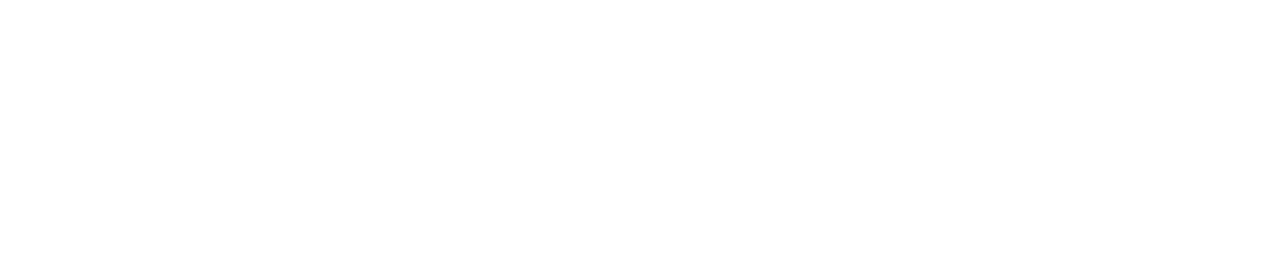
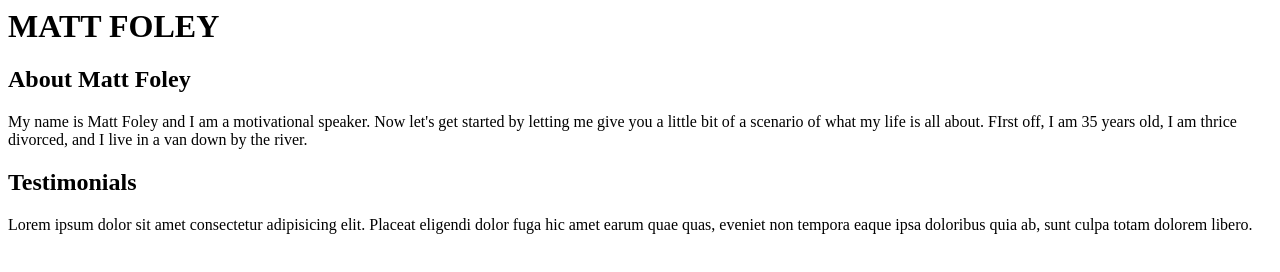
Before and after one commit to aujohnson/SNL-Site-Skit, a plain HTML site: page index.html in a window 1280 px wide. Drawn offline with Linux system fonts and the light colour scheme.

Commit message:
Added basic text

```diff
--- a/index.html
+++ b/index.html
@@ -4,6 +4,13 @@
     <title>SNL Site</title>
 </head>
 <body>
+    <h1>MATT FOLEY</h1>
+
+    <h2>About Matt Foley</h2>
+    <p>My name is Matt Foley and I am a motivational speaker. Now let's get started by letting me give you a little bit of a scenario of what my life is all about. FIrst off, I am 35 years old, I am thrice divorced, and I live in a van down by the river.</p>
+
+    <h2>Testimonials</h2>
+    <p>Lorem ipsum dolor sit amet consectetur adipisicing elit. Placeat eligendi dolor fuga hic amet earum quae quas, eveniet non tempora eaque ipsa doloribus quia ab, sunt culpa totam dolorem libero.</p>
 
 </body>
 </html>
```
